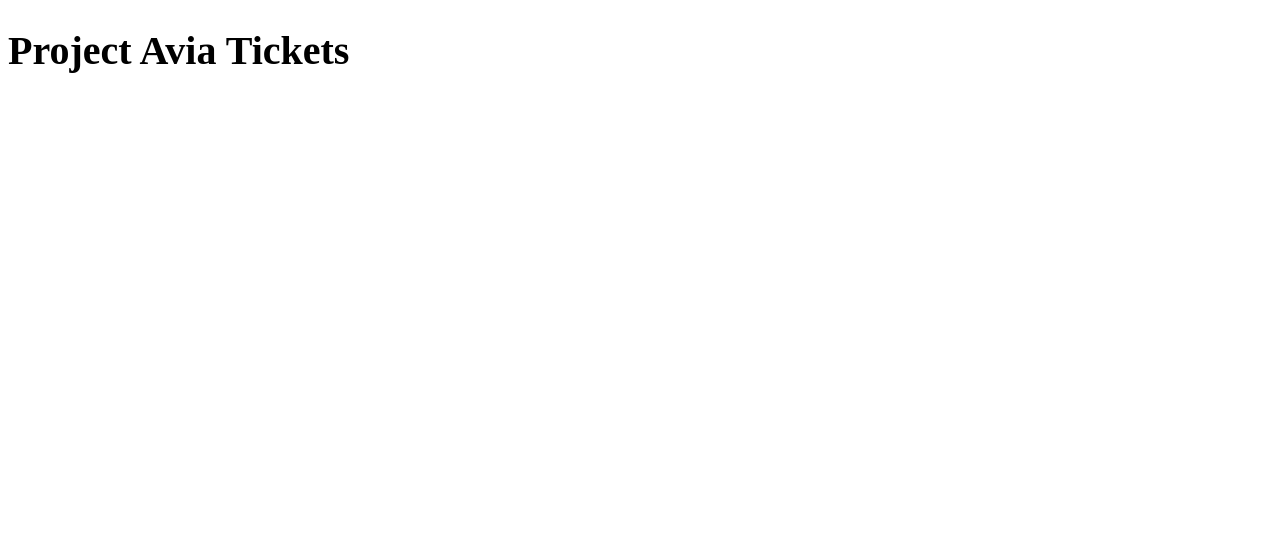
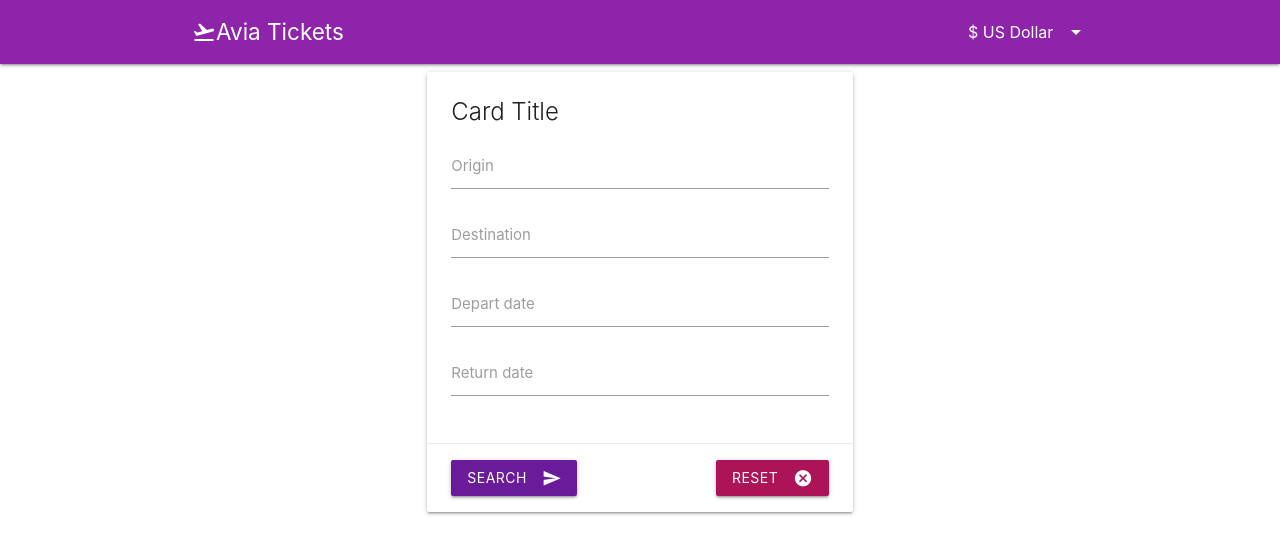
Before and after one commit to vik753/avia-tickets, a website built with webpack: page src/index.html in a window 1280 px wide. Built offline with nearby package versions, Linux system fonts and the light colour scheme; some packages are replaced by stand-ins of ours; no server answers.

Commit message:
created UI form

```diff
--- a/package.json
+++ b/package.json
@@ -29,6 +29,7 @@
     "webpack-dev-server": "^3.7.2"
   },
   "dependencies": {
-    "axios": "^0.19.2"
+    "axios": "^0.19.2",
+    "materialize-css": "^1.0.0-rc.2"
   }
 }
--- a/src/css/style.css
+++ b/src/css/style.css
@@ -1,3 +1,55 @@
-body{
-	font-size: 20px;
+.d-flex {
+  display: flex;
 }
+
+.align-items-center {
+  align-items: center;
+}
+
+.justify-items-center {
+  justify-items: center;
+}
+
+.ml-auto {
+  margin-left: auto;
+}
+
+.mr-auto {
+  margin-right: auto;
+}
+
+.mx-auto {
+  margin-left: auto;
+  margin-right: auto;
+}
+
+input:focus {
+  border-bottom: 2px solid #8e24aa !important;
+}
+
+/** Header styles  **/
+.header .brand-logo {
+  position: static;
+}
+
+.header .currency-select input.select-dropdown {
+  margin: 0;
+  color: #fff;
+  border-bottom: none;
+}
+
+.header .currency-select input.select-dropdown:focus {
+  border-bottom: none;
+}
+
+.header .currency-select {
+  width: 120px;
+}
+
+.header .currency-select .caret {
+  fill: #fff;
+}
+
+.header .brand-logo {
+  font-size: 1.5rem;
+}
--- a/src/index.html
+++ b/src/index.html
@@ -1,11 +1,99 @@
 <!DOCTYPE html>
 <html lang="en">
-<head>
-  <meta charset="UTF-8">
-  <meta name="viewport" content="width=device-width, initial-scale=1.0">
-  <title>Document</title>
-</head>
-<body>
-  <h1>Project Avia Tickets</h1>
-</body>
+  <head>
+    <meta charset="UTF-8" />
+    <meta name="viewport" content="width=device-width, initial-scale=1.0" />
+    <title>Document</title>
+    <link
+      href="https://fonts.googleapis.com/icon?family=Material+Icons"
+      rel="stylesheet"
+    />
+  </head>
+  <body>
+    <nav class="header purple darken-1">
+      <div class="nav-wrapper">
+        <div class="container d-flex align-items-center">
+          <div class="logo d-flex align-items-center">
+            <i class="large material-icons">flight_takeoff</i>
+            <a href="#" class="brand-logo">Avia Tickets</a>
+          </div>
+          <ul id="nav-mobile" class="right hide-on-med-and-down ml-auto">
+            <li>
+              <div class="input-field currency-select">
+                <select>
+                  <option value="USD">$ US Dollar</option>
+                  <option value="EUR">€ EURO</option>
+                </select>
+              </div>
+            </li>
+          </ul>
+        </div>
+      </div>
+    </nav>
+    <div class="form-section">
+      <div class="container">
+        <div class="row d-flex">
+          <div class="col m6 mx-auto">
+            <div class="card">
+              <form>
+                <div class="card-content">
+                  <span class="card-title">Card Title</span>
+                  <div class="input-field">
+                    <input
+                      type="text"
+                      id="autocomplete-origin"
+                      class="autocomplete avia-input-border"
+                    />
+                    <label for="autocomplete-origin">Origin</label>
+                  </div>
+                  <div class="input-field">
+                    <input
+                      type="text"
+                      id="autocomplete-destination"
+                      class="autocomplete avia-input-border"
+                    />
+                    <label for="autocomplete-destination">Destination</label>
+                  </div>
+                  <div class="input-field">
+                    <input
+                      type="text"
+                      class="datepicker avia-input-border"
+                      id="datepicker-depart"
+                    />
+                    <label for="datepicker-depart">Depart date</label>
+                  </div>
+                  <div class="input-field">
+                    <input
+                      type="text"
+                      class="datepicker avia-input-border"
+                      id="datepicker-return"
+                    />
+                    <label for="datepicker-return">Return date</label>
+                  </div>
+                </div>
+                <div class="card-action d-flex">
+                  <button
+                    class="btn waves-effect waves-light purple darken-3"
+                    type="submit"
+                    name="action"
+                  >
+                    Search
+                    <i class="material-icons right">send</i>
+                  </button>
+                  <button
+                    class="btn waves-effect waves-light pink darken-3 ml-auto"
+                    type="reset"
+                    name="action"
+                  >
+                    Reset
+                    <i class="material-icons right">cancel</i>
+                  </button>
+                </div>
+              </form>
+            </div>
+          </div>
+        </div>
+      </div>
+    </div>
+  </body>
 </html>
--- a/src/js/app.js
+++ b/src/js/app.js
@@ -1,4 +1,5 @@
 import '../css/style.css';
+import './plugins';
 import locations from "./store/location";
 
 locations.init().then(res => {
--- /dev/null
+++ b/src/js/plugins/index.js
@@ -0,0 +1 @@
+import './materialize';
--- /dev/null
+++ b/src/js/plugins/materialize.js
@@ -0,0 +1,36 @@
+import "materialize-css/dist/js/materialize.min.js";
+import "materialize-css/dist/css/materialize.min.css";
+
+// Init select
+const select = document.querySelectorAll("select");
+M.FormSelect.init(select);
+
+export function getSelectInstance(elem) {
+  return M.FormSelect.getInstance(elem);
+}
+
+// Init autocomplete
+const autocomplete = document.querySelectorAll(".autocomplete");
+M.Autocomplete.init(autocomplete, {
+  data: {
+    Apple: null,
+    Microsoft: null,
+    Google: "https://placehold.it/250x250",
+  },
+});
+
+export function getAutocompleteInstance(elem) {
+  return M.Autocomplete.getInstance(elem);
+}
+
+// Init datepickers
+const datepicker = document.querySelectorAll(".datepicker");
+M.Datepicker.init(datepicker, {
+  showClearBtn: true,
+  format: "dd, mmmm, yyyy",
+  autoClose: true,
+});
+
+export function getDatePickerInstance(elem) {
+  return M.FormSelect.getInstance(elem);
+}
--- a/src/js/services/apiService.js
+++ b/src/js/services/apiService.js
@@ -13,7 +13,7 @@ class Api {
   async countries() {
     try {
       const response = await axios.get(`${this.url}/countries`);
-			return response.data;
+      return response.data;
     } catch (error) {
       console.log(error);
       return Promise.reject(error);
--- a/src/js/store/location.js
+++ b/src/js/store/location.js
@@ -1,4 +1,4 @@
-import api from '../services/apiService';
+import api from "../services/apiService";
 
 class Locations {
   constructor(api) {
@@ -9,7 +9,7 @@ class Locations {
   async init() {
     const response = await Promise.all([
       this.api.countries(),
-			this.api.cities()
+      this.api.cities(),
     ]);
     const [countries, cities] = response;
     this.countries = countries;
```
Also changed, not shown: dist/style.css. Lines whose indentation alone changed are shown as unchanged.
